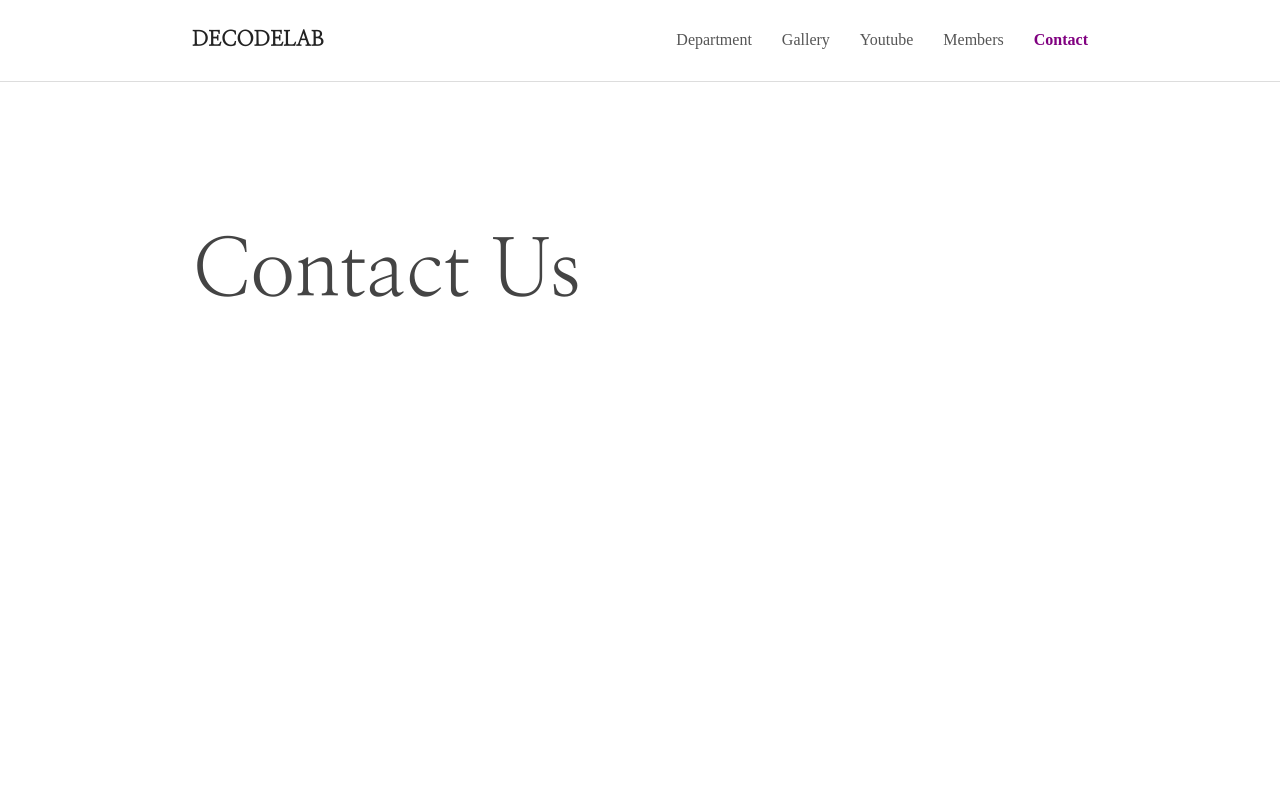
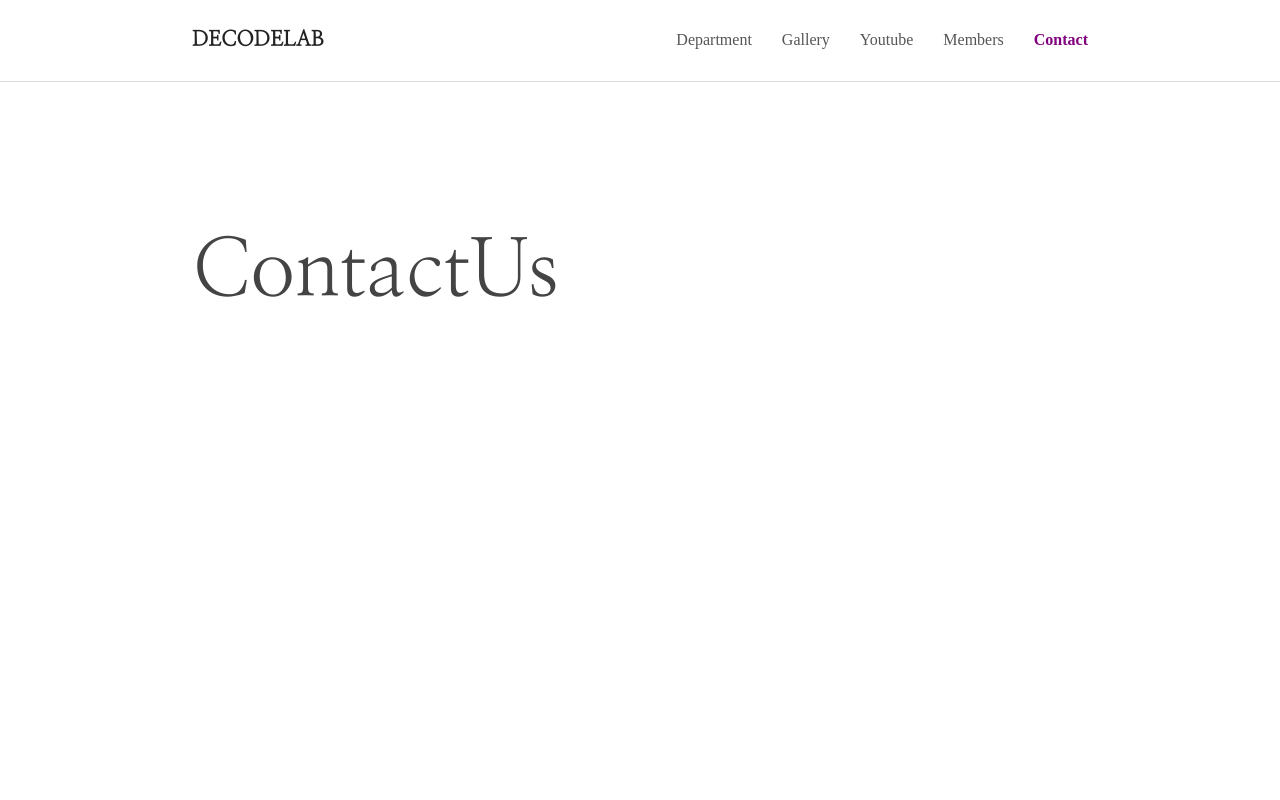
Before and after one commit to joeunhye/react-pj, a React (Create React App) app: page /contact in a window 1280 px wide. Shown: the top 800 px of the page. Built offline with nearby package versions, Linux system fonts and the light colour scheme.

Commit message:
서브 페이지 간단한 모션 처리

```diff
--- a/src/components/common/layout/Layout.jsx
+++ b/src/components/common/layout/Layout.jsx
@@ -1,11 +1,28 @@
+import { useEffect, useRef } from 'react';
 import './Layout.scss';
 
 export default function Layout({ title, children }) {
 	let newClass = title.toLowerCase().split(' ').join('_');
+	const refTitle = useRef(null);
+	const refFrame = useRef(null);
+	useEffect(() => {
+		let text = refTitle.current.innerText;
+		let tags = '';
+		let count = 0;
+
+		for (let letter of text) {
+			tags += `<span style='display:inline-block; transition-delay:${0.1 * count}s'>${letter}</span>`;
+			count++;
+		}
+		refTitle.current.innerHTML = tags;
+		setTimeout(() => {
+			refFrame.current.classList.add('on');
+		}, 300);
+	}, []);
 
 	return (
-		<section className={`layout ${newClass}`}>
-			<h1>{title}</h1>
+		<section ref={refFrame} className={`layout ${newClass}`}>
+			<h1 ref={refTitle}>{title}</h1>
 			{children}
 		</section>
 	);
--- a/src/components/common/layout/Layout.scss
+++ b/src/components/common/layout/Layout.scss
@@ -4,10 +4,29 @@
 	width: 70vw;
 	margin: 150px auto;
 	min-height: 60vh;
+	transition: 0.5s;
+	transform: translateY(200px);
+	opacity: 0;
 
 	h1 {
 		font: normal 80px/1 'nanum myeongjo';
 		color: #444;
 		margin-bottom: 30px;
+
+		span {
+			opacity: 0;
+			transform: scale(3);
+			transition-delay: 0.5s;
+		}
+	}
+	&.on {
+		opacity: 1;
+		transform: translateY(0);
+		h1 {
+			span {
+				opacity: 1;
+				transform: scale(1);
+			}
+		}
 	}
 }
--- a/src/components/common/modal/Modal.jsx
+++ b/src/components/common/modal/Modal.jsx
@@ -4,7 +4,7 @@ import { useEffect, useState } from 'react';
 export default function Modal() {
 	const [num, setNum] = useState(0);
 	useEffect(() => {
-		console.log('컴포넌트 마운트 시 호출');
+		// console.log('컴포넌트 마운트 시 호출');
 		document.body.style.overflow = 'hidden';
 
 		return () => {
@@ -14,7 +14,7 @@ export default function Modal() {
 	}, []);
 
 	useEffect(() => {
-		console.log('num 변경 시 호출');
+		// console.log('num 변경 시 호출');
 	}, [num]);
 	return (
 		<aside className='modal'>
```
